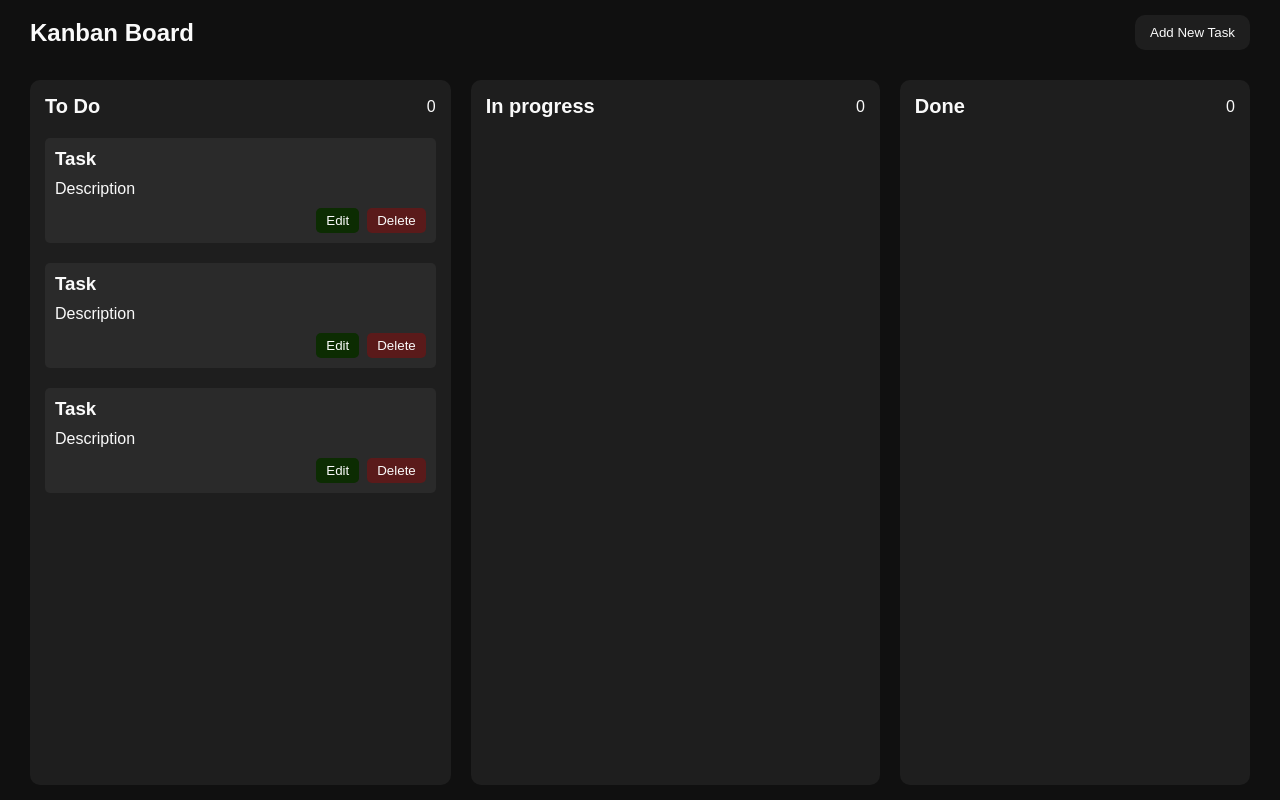
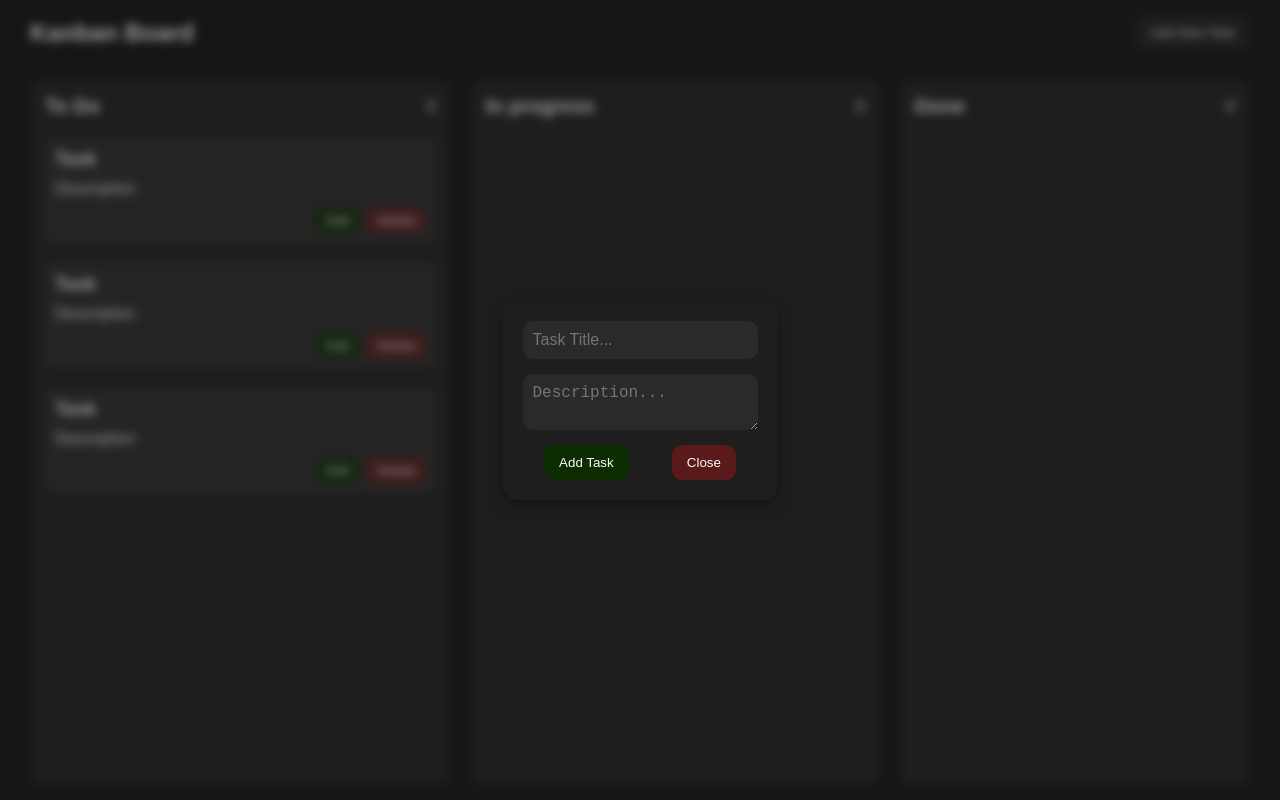
Before and after one commit to ShakirBarkati/kanban_board_js_mini_project, a plain HTML site: page index.html in a window 1280 px wide. Both pictures are taken after a click on the button "Add New Task". Drawn offline with Linux system fonts and the light colour scheme.

Commit message:
modal open and close funcnality add

```diff
--- a/app.js
+++ b/app.js
@@ -45,3 +45,18 @@ function addEventsOnCol(col) {
 addEventsOnCol(todoEl);
 addEventsOnCol(progressEl);
 addEventsOnCol(doneEl);
+
+// modal open
+let openModalId = document.getElementById("open-modal");
+let modalEl = document.getElementById("modal-el");
+let closeModal = document.getElementById("close-modal");
+
+openModalId.addEventListener("click", (e) => {
+  e.preventDefault();
+  modalEl.classList.add("active");
+});
+
+closeModal.addEventListener("click", (e) => {
+  e.preventDefault();
+  modalEl.classList.remove("active");
+});
--- a/index.html
+++ b/index.html
@@ -74,7 +74,7 @@
       </section>
     </main>
     <!-- Modal -->
-    <div class="modal add-task-modal">
+    <div class="modal add-task-modal" id="modal-el">
       <div class="bg"></div>
       <form action="">
         <input
```
